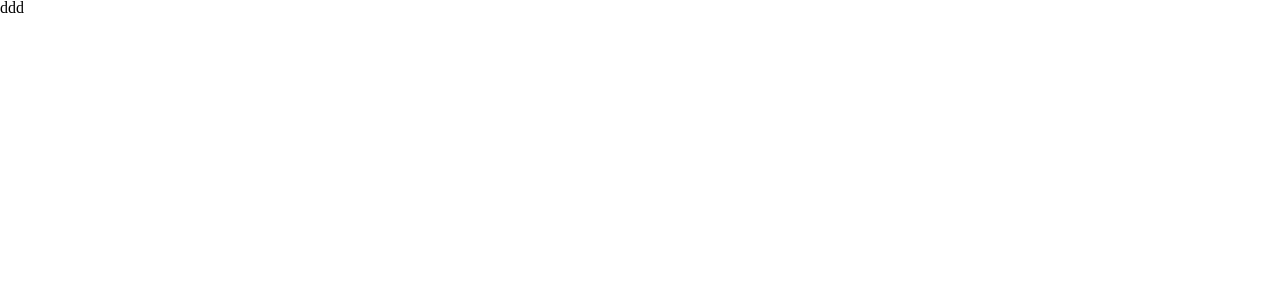
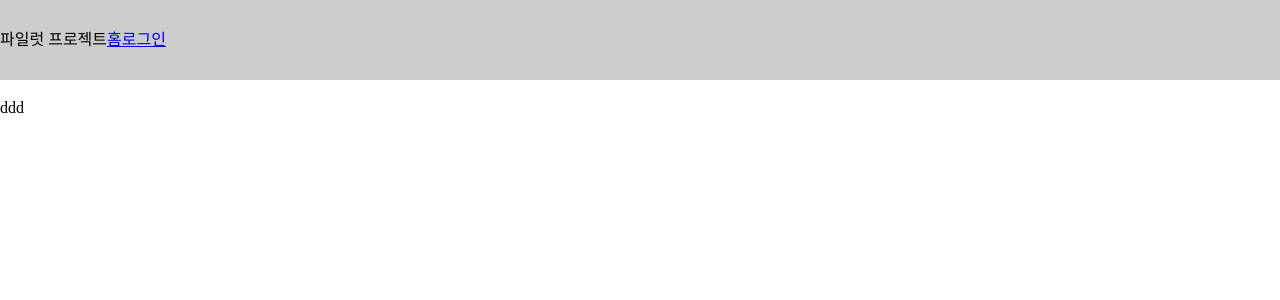
Before and after one commit to wnsguddl789/COMPANY_TASK, a Next.js app: page / in a window 1280 px wide. Shown: the top 300 px of the page. Built offline with nearby package versions, Linux system fonts and the light colour scheme.

Commit message:
Layout init

```diff
--- /dev/null
+++ b/src/components/Layout/Layout.style.ts
@@ -0,0 +1,20 @@
+import styled from '@emotion/styled';
+
+export const Container = styled.div``;
+export const Header = styled.header`
+  width: 100vw;
+  height: 80px;
+  background-color: rgba(0, 0, 0, 0.2);
+  display: flex;
+  justify-content: space-between;
+  align-items: center;
+`;
+export const HeaderList = styled.ul`
+  display: flex;
+`;
+export const HeaderItem = styled.li``;
+export const Main = styled.main`
+  width: 100%;
+  min-height: calc(100vh - 120px);
+  padding: 20px 0;
+`;
--- a/src/components/Layout/index.tsx
+++ b/src/components/Layout/index.tsx
@@ -1,5 +1,14 @@
 import Head from 'next/head';
 import * as React from 'react';
+
+import {
+  Main,
+  Container,
+  Header,
+  HeaderList,
+  HeaderItem,
+} from './Layout.style';
+import Link from 'next/link';
 
 export default class Layout extends React.Component {
   constructor(props) {
@@ -13,7 +22,24 @@ export default class Layout extends React.Component {
         <Head>
           <title>HI</title>
         </Head>
-        <main>{children}</main>
+        <Container>
+          <Header>
+            <HeaderList>
+              <p>파일럿 프로젝트</p>
+              <HeaderItem>
+                <Link href={'/'} passHref>
+                  홈
+                </Link>
+              </HeaderItem>
+              <HeaderItem>
+                <Link href={'/signIn'} passHref>
+                  로그인
+                </Link>
+              </HeaderItem>
+            </HeaderList>
+          </Header>
+          <Main>{children}</Main>
+        </Container>
       </React.Fragment>
     );
   }
```
